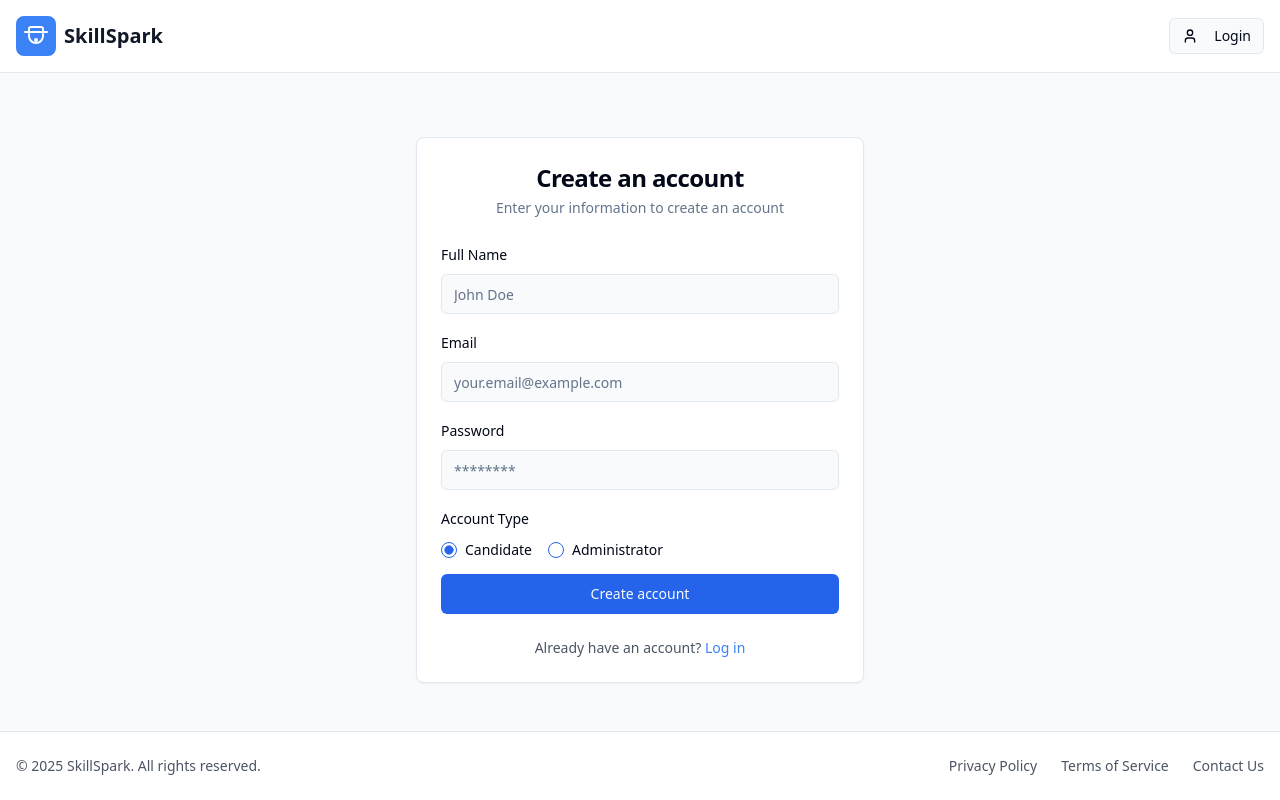
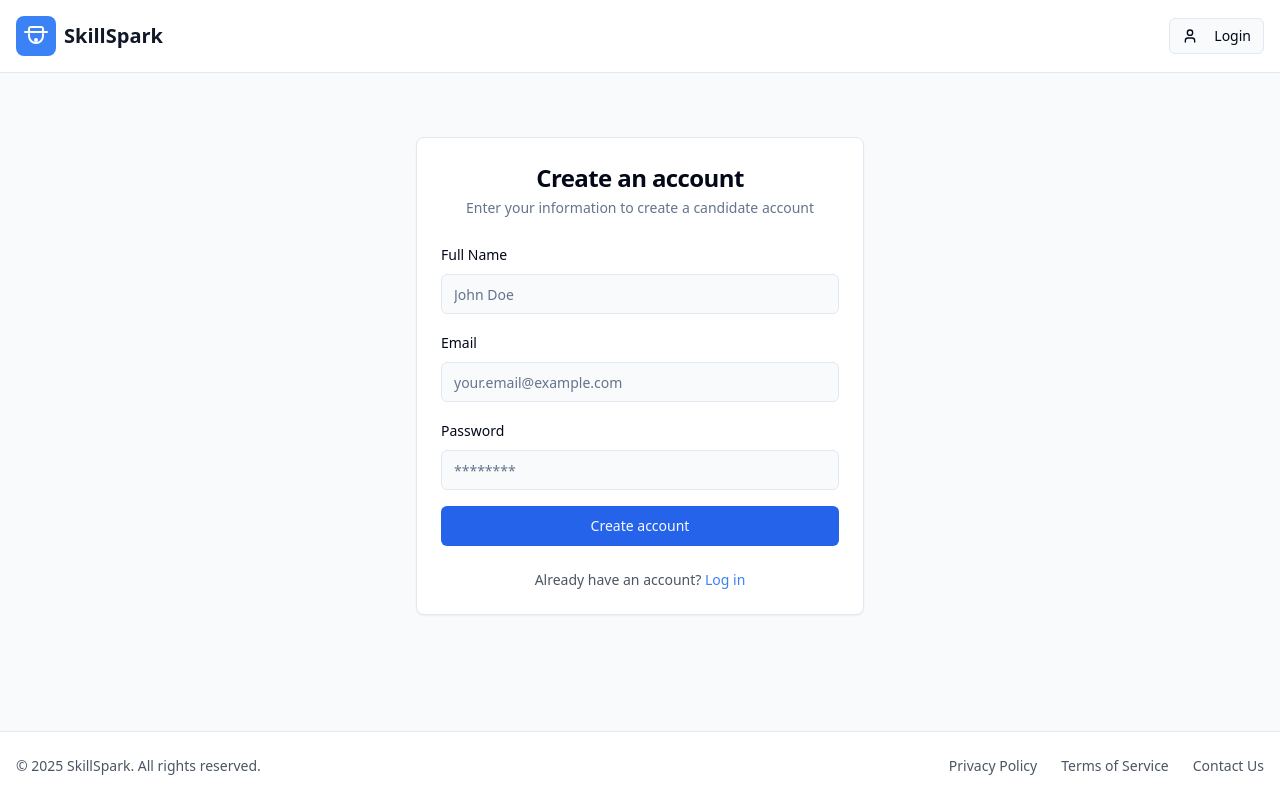
Before and after one commit to PrithviDxn/Skillspark-bot, a React (Vite) app: page /register in a window 1280 px wide. Built offline with nearby package versions, Linux system fonts and the light colour scheme.

Commit message:
Refactor: Remove admin role from registration
Prevent candidates from registering as admins.

```diff
--- a/src/pages/Register.tsx
+++ b/src/pages/Register.tsx
@@ -5,7 +5,6 @@ import { Input } from '@/components/ui/input';
 import { Button } from '@/components/ui/button';
 import { Card, CardContent, CardDescription, CardFooter, CardHeader, CardTitle } from '@/components/ui/card';
 import { Label } from '@/components/ui/label';
-import { RadioGroup, RadioGroupItem } from '@/components/ui/radio-group';
 import { Link, useNavigate } from 'react-router-dom';
 import Layout from '@/components/Layout';
 
@@ -13,7 +12,6 @@ const Register: React.FC = () => {
   const [name, setName] = useState('');
   const [email, setEmail] = useState('');
   const [password, setPassword] = useState('');
-  const [role, setRole] = useState<'admin' | 'candidate'>('candidate');
   const [isSubmitting, setIsSubmitting] = useState(false);
   const { register } = useAuth();
   const navigate = useNavigate();
@@ -23,7 +21,8 @@ const Register: React.FC = () => {
     setIsSubmitting(true);
 
     try {
-      await register(name, email, password, role);
+      // Always register as candidate
+      await register(name, email, password, 'candidate');
       navigate('/');
     } catch (error) {
       // Error is handled in auth context
@@ -39,7 +38,7 @@ const Register: React.FC = () => {
           <CardHeader className="space-y-1">
             <CardTitle className="text-2xl font-bold text-center">Create an account</CardTitle>
             <CardDescription className="text-center">
-              Enter your information to create an account
+              Enter your information to create a candidate account
             </CardDescription>
           </CardHeader>
           <CardContent>
@@ -76,24 +75,6 @@ const Register: React.FC = () => {
                   required
                 />
               </div>
-              <div className="space-y-3">
-                <Label>Account Type</Label>
-                <RadioGroup
-                  defaultValue="candidate"
-                  value={role}
-                  onValueChange={(value) => setRole(value as 'admin' | 'candidate')}
-                  className="flex space-x-2"
-                >
-                  <div className="flex items-center space-x-2">
-                    <RadioGroupItem value="candidate" id="candidate" />
-                    <Label htmlFor="candidate">Candidate</Label>
-                  </div>
-                  <div className="flex items-center space-x-2">
-                    <RadioGroupItem value="admin" id="admin" />
-                    <Label htmlFor="admin">Administrator</Label>
-                  </div>
-                </RadioGroup>
-              </div>
               <Button
                 type="submit"
                 className="w-full"
```
